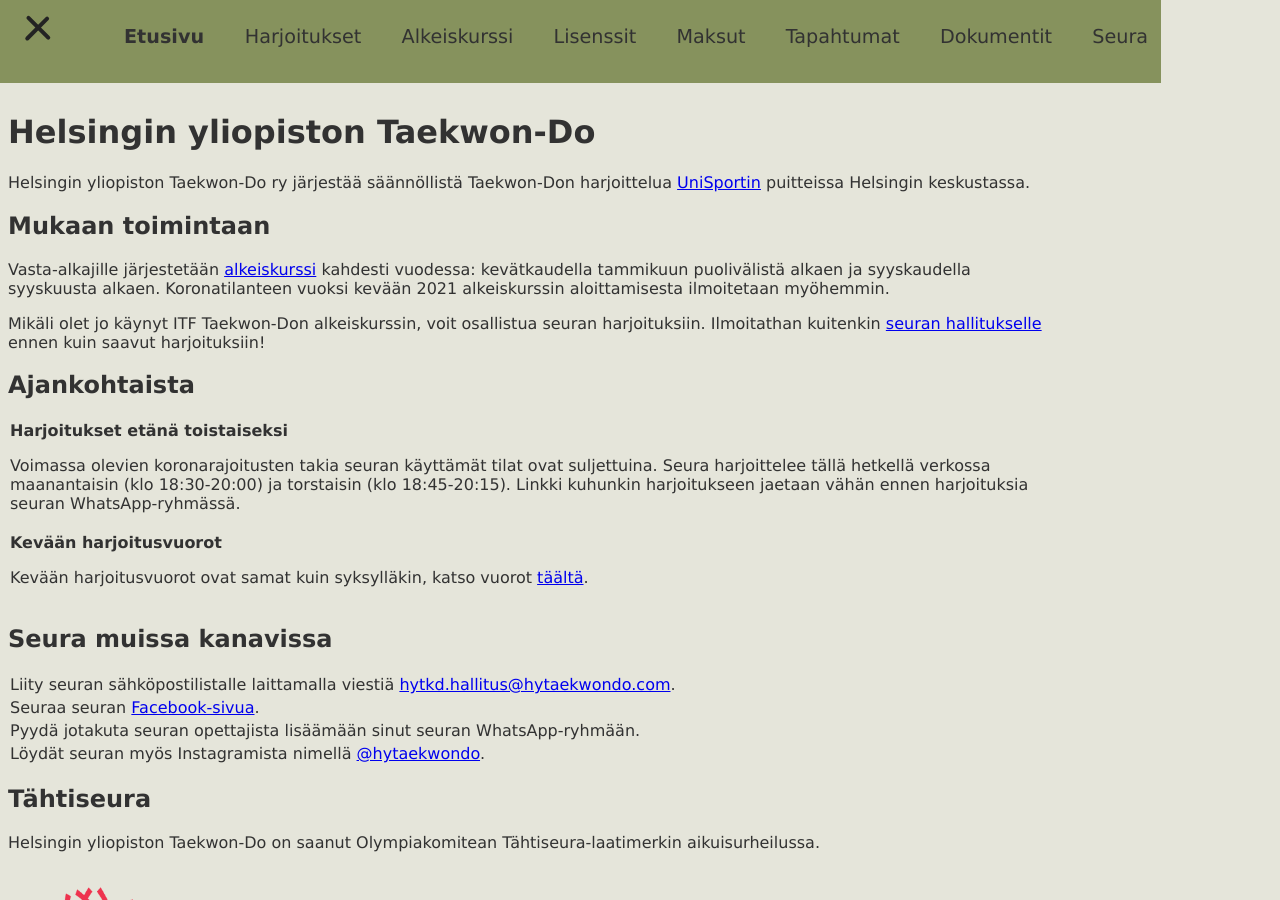
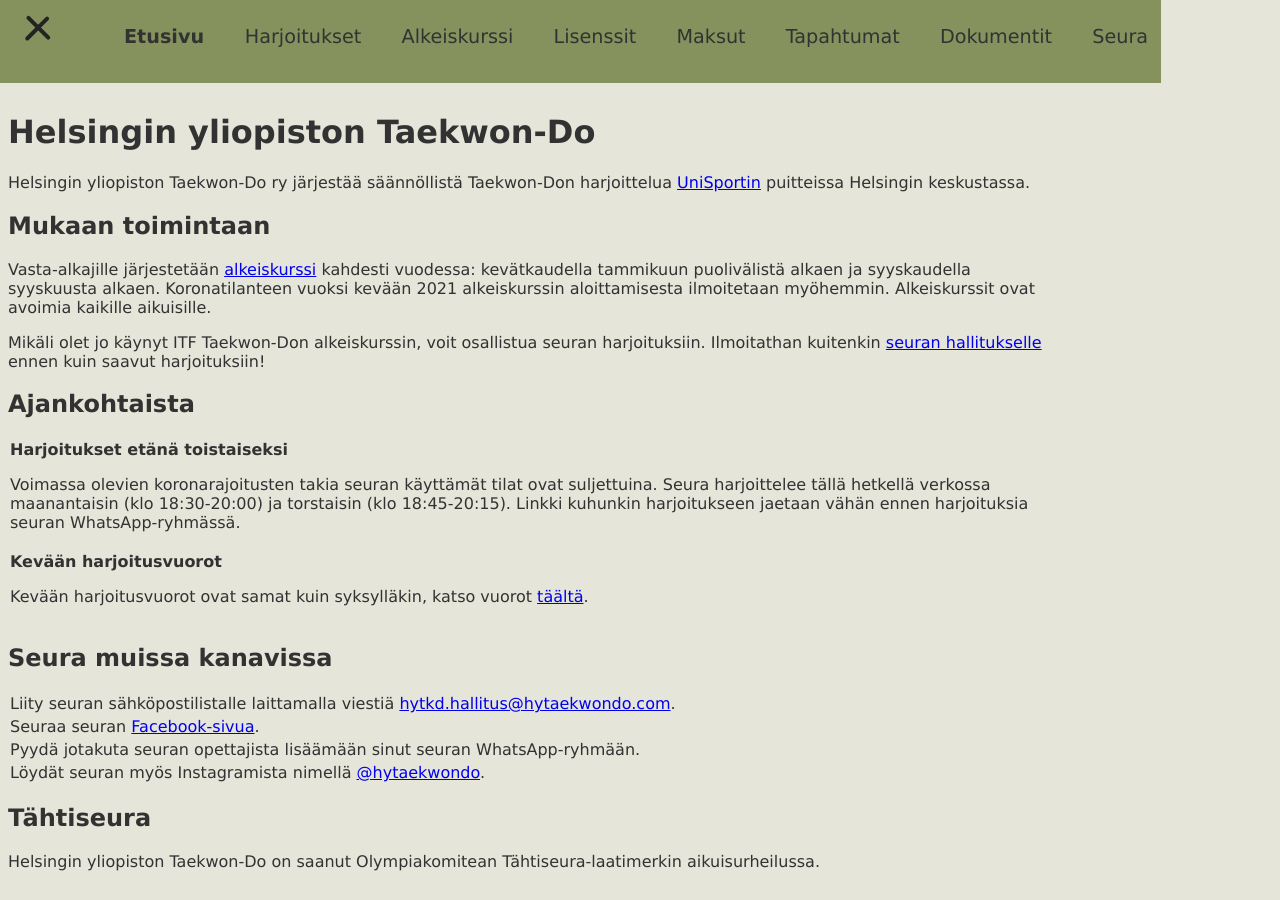
Before and after one commit to hytkd/website, a Jekyll site: the page built from index.html, in a window 1280 px wide and 900 px high, scrolled down 600 px. Built offline with Jekyll 4.4.1, drawn with Linux system fonts in a browser that asks for light colours.

Commit message:
make it even more explicit

```diff
--- a/index.html
+++ b/index.html
@@ -9,7 +9,7 @@ title: HYTKD - Etusivu
 
 <h2>Mukaan toimintaan</h2>
 <p>
-	Vasta-alkajille järjestetään <a href="/course.html">alkeiskurssi</a> kahdesti vuodessa: kevätkaudella tammikuun puolivälistä alkaen ja syyskaudella syyskuusta alkaen. Koronatilanteen vuoksi kevään 2021 alkeiskurssin aloittamisesta ilmoitetaan myöhemmin.
+	Vasta-alkajille järjestetään <a href="/course.html">alkeiskurssi</a> kahdesti vuodessa: kevätkaudella tammikuun puolivälistä alkaen ja syyskaudella syyskuusta alkaen. Koronatilanteen vuoksi kevään 2021 alkeiskurssin aloittamisesta ilmoitetaan myöhemmin. Alkeiskurssit ovat avoimia kaikille aikuisille.
 </p>
 
 <p>
```
